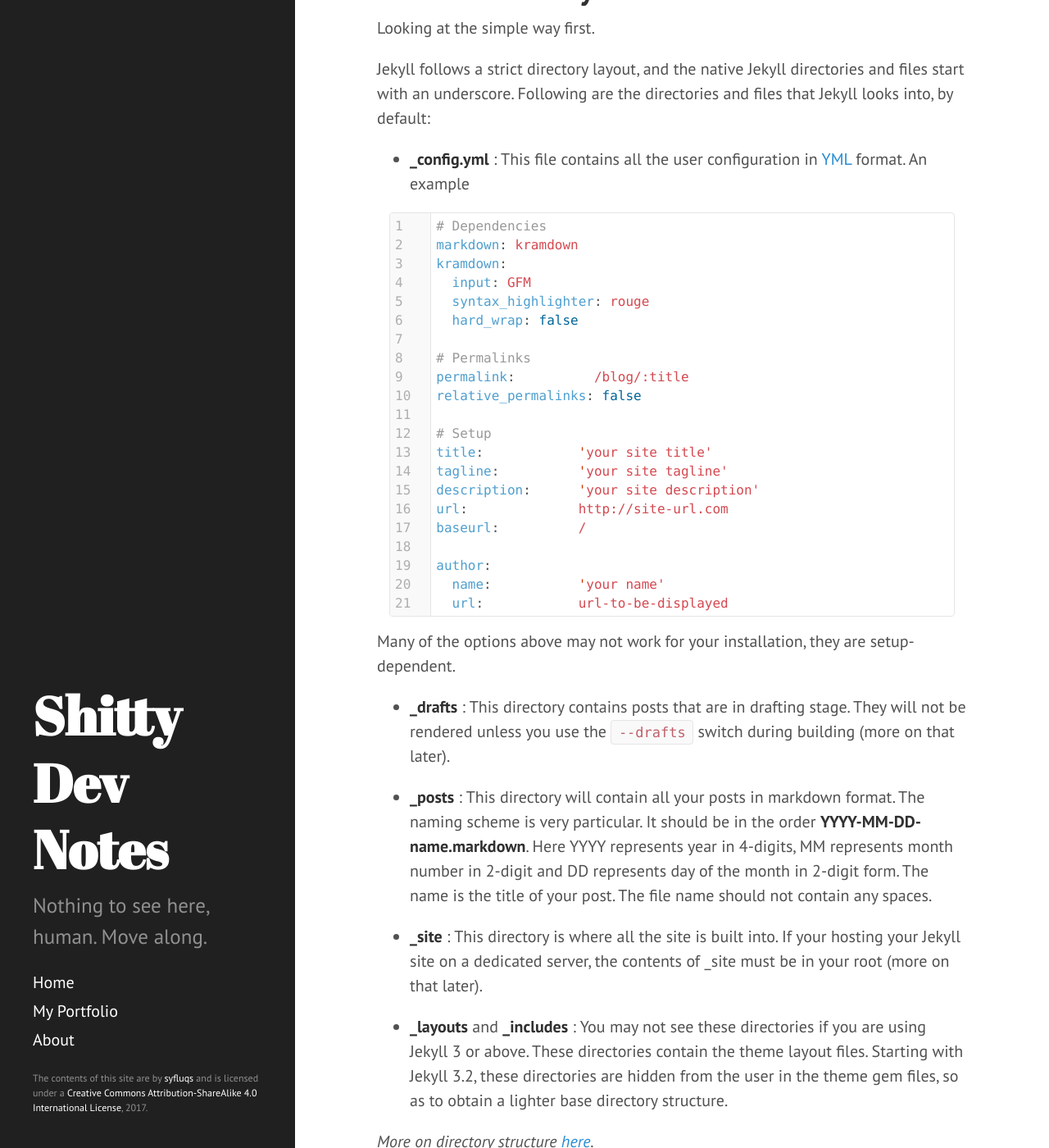
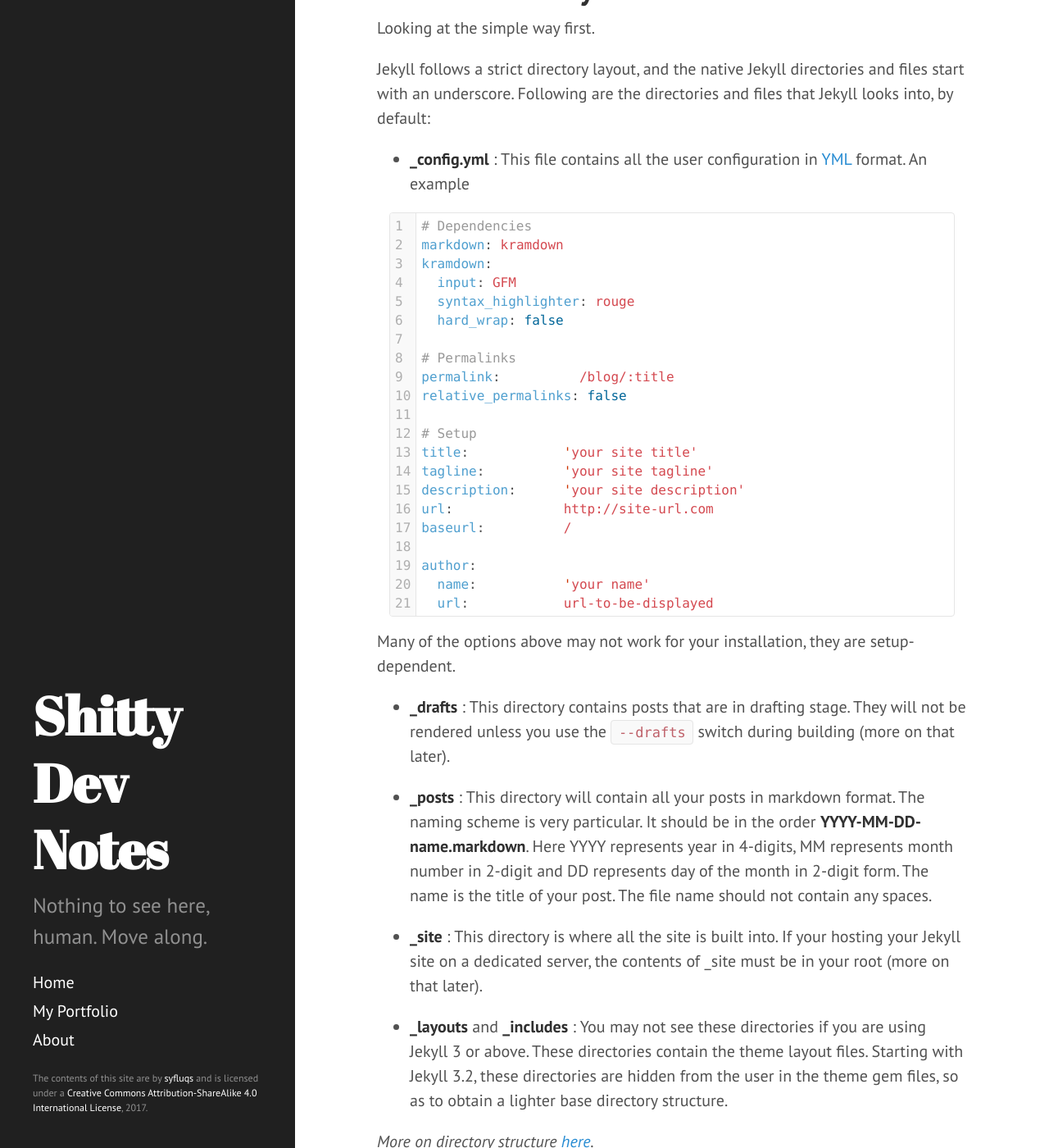
Before and after one commit to syfluqs/syfluqs.github.io, a Jekyll site: the page built from index.html, in a window 1280 px wide and 1400 px high, scrolled down 1303 px. Shown: the whole window at 82% size. Built offline with Jekyll 4.4.1, drawn with Linux system fonts in a browser that asks for light colours; emoji names are drawn with the system emoji font; the list of posts is cut into pages by our own code.

Commit message:
fix lineno gutter width

```diff
--- a/public/css/poole.css
+++ b/public/css/poole.css
@@ -152,6 +152,8 @@ code,
 pre {
   font-family: Menlo, Monaco, "Courier New", monospace;
 }
+
+
 code {
   padding: .25em .5em;
   font-size: 85%;
@@ -159,6 +161,8 @@ code {
   background-color: #f9f9f9;
   border-radius: 3px;
 }
+
+
 /*pre {
   display: block;
   margin-top: 0;
@@ -347,6 +351,7 @@ td.gutter.gl {
   background: #f9f9f9;
   border-right: 1px solid #e5e5e5;
   color: rgba(0,0,0,0.3);
+  width: 1px;
 }
 
 pre .lineno {
```
